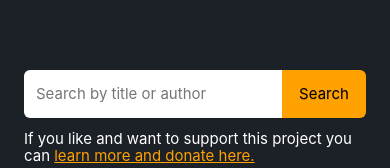
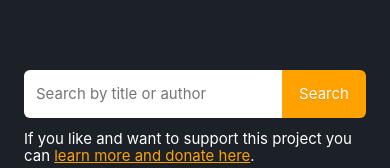
Before and after one commit to justinwinslow/banned-books, a Next.js app: page / in a window 390 px wide. Shown: the part 129-297 px from the top of the page. Built offline with nearby package versions, Linux system fonts and the light colour scheme.

Commit message:
Style tweaks and open library link

```diff
--- a/src/app/about/page.tsx
+++ b/src/app/about/page.tsx
@@ -23,7 +23,7 @@ export default function Donate() {
         <h2>Credits</h2>
         <ul>
           <li>Ban data provided by <a href="https://pen.org/banned-in-the-usa/#what" target="_blank">PEN America</a></li>
-          <li>Supplemental data provided by <a href="https://openlibrary.org/" target="_blank">Open Library</a></li>
+          <li>Supplemental data provided by <a href="https://openlibrary.org/help/faq/about#contribute" target="_blank">Open Library</a></li>
         </ul>
       </div>
       <div className="donate">
--- a/src/app/globals.css
+++ b/src/app/globals.css
@@ -55,20 +55,29 @@ button:focus {
 }
 
 body > main {
-  height: calc(100% - 83px);
+  height: calc(100% - 89px);
   max-width: 100%;
   overflow: auto;
 }
 
+/*
+  Special handling for mobile devices
+  when the search is present in the
+  header
+*/
 @media (max-width: 600px) {
-  body > main {
+  body > main.with-search {
     height: calc(100% - 121px);
   }
 }
+/*
+ /
+*/
 
 body > header {
   display: block;
   width: 100%;
+  max-width: 100%;
   padding: var(--default-padding);
   background-color: var(--primary-color);
   overflow: hidden;
--- a/src/app/layout.tsx
+++ b/src/app/layout.tsx
@@ -56,7 +56,7 @@ export default function RootLayout({
           </Link>
           {showGlobalSearch()}
         </header>
-        <main>
+        <main className={showGlobalSearch() ? 'with-search' : ''}>
           {children}
         </main>
       </body>
--- a/src/app/page.tsx
+++ b/src/app/page.tsx
@@ -37,7 +37,7 @@ export default function Home() {
         {input}{button}
       </div>
       <div className="donation-link">
-        If you like and want to support this project you can <Link href={"/about"}>learn more and donate here.</Link>
+        If you like and want to support this project you can <Link href={"/about"}>learn more and donate here</Link>.
       </div>
     </section>
   )
--- a/src/app/style.css
+++ b/src/app/style.css
@@ -30,6 +30,7 @@
   width: 84px;
   text-align: center;
   text-shadow: 0 1px 0 var(--secondary-color-dark);
+  color: #fff;
 }
 
 .view.root .donation-link {
```
